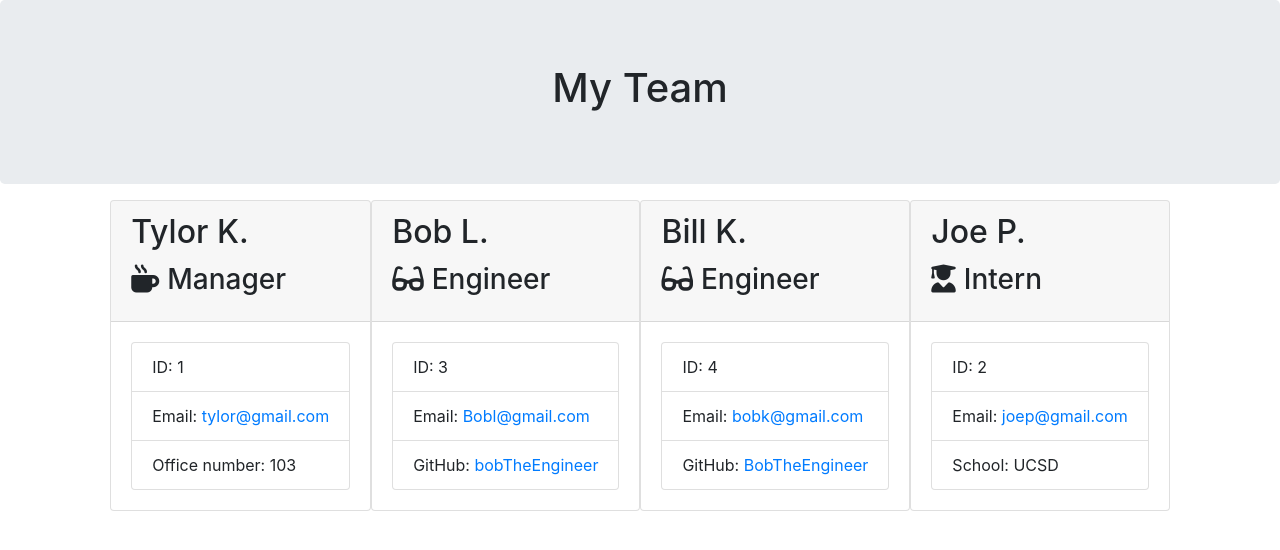
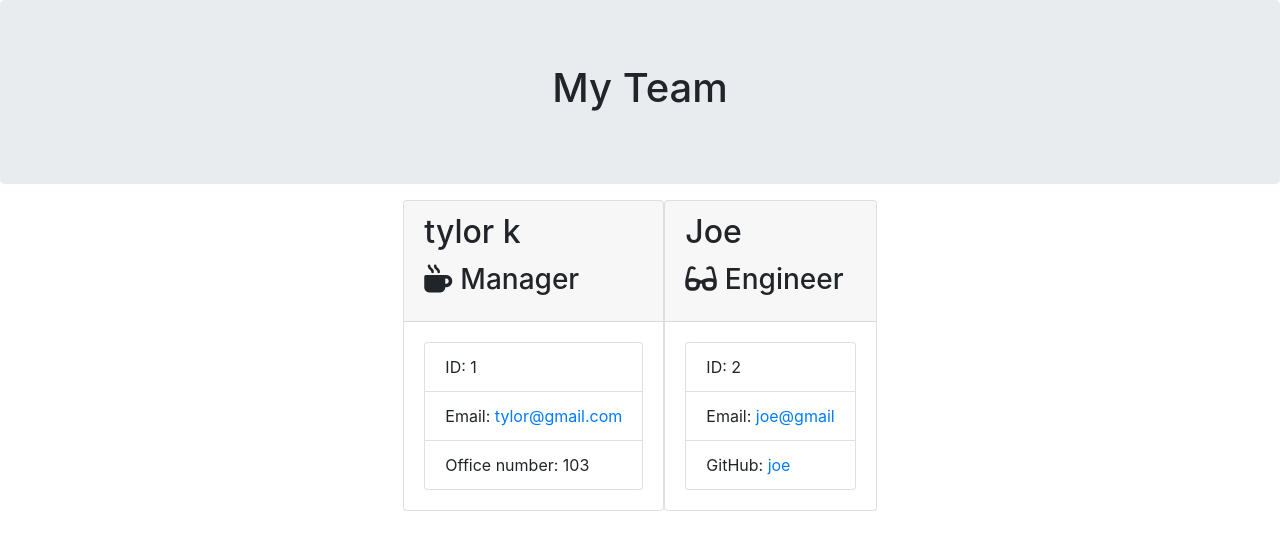
Before and after one commit to tylorkolbeck/cli-team-builder, a website: page output/team.html in a window 1280 px wide. Drawn offline with nearby package versions, Linux system fonts and the light colour scheme.

```diff
--- a/output/team.html
+++ b/output/team.html
@@ -1,17 +1,14 @@
 <!DOCTYPE html>
 <html lang="en">
+
 <head>
     <meta charset="UTF-8" />
     <meta name="viewport" content="width=device-width, initial-scale=1.0" />
     <meta http-equiv="X-UA-Compatible" content="ie=edge" />
     <title>My Team</title>
-    <link
-      rel="stylesheet"
-      href="https://stackpath.bootstrapcdn.com/bootstrap/4.3.1/css/bootstrap.min.css"
-      integrity="sha384-ggOyR0iXCbMQv3Xipma34MD+dH/1fQ784/j6cY/iJTQUOhcWr7x9JvoRxT2MZw1T"
-      crossorigin="anonymous"
-    />
-    <link rel="stylesheet" href="style.css" />
+    <link rel="stylesheet" href="https://stackpath.bootstrapcdn.com/bootstrap/4.3.1/css/bootstrap.min.css"
+        integrity="sha384-ggOyR0iXCbMQv3Xipma34MD+dH/1fQ784/j6cY/iJTQUOhcWr7x9JvoRxT2MZw1T" crossorigin="anonymous">
+    <link rel="stylesheet" href="style.css">
     <script src="https://kit.fontawesome.com/c502137733.js"></script>
 </head>
 
@@ -28,90 +25,34 @@
             <div class="team-area col-12 d-flex justify-content-center">
                 <div class="card employee-card">
     <div class="card-header">
-              <h2 class="card-title">Tylor K.</h2>
-              <h3 class="card-title">
-                <i class="fas fa-mug-hot mr-2"></i>Manager
-              </h3>
+        <h2 class="card-title">tylor k</h2>
+        <h3 class="card-title"><i class="fas fa-mug-hot mr-2"></i>Manager</h3>
     </div>
     <div class="card-body">
         <ul class="list-group">
             <li class="list-group-item">ID: 1</li>
-                <li class="list-group-item">
-                  Email: <a href="mailto:tylor@gmail.com">tylor@gmail.com</a>
-                </li>
+            <li class="list-group-item">Email: <a href="mailto:tylor@gmail.com">tylor@gmail.com</a></li>
             <li class="list-group-item">Office number: 103</li>
         </ul>
     </div>
 </div>
 <div class="card employee-card">
     <div class="card-header">
-              <h2 class="card-title">Bob L.</h2>
-              <h3 class="card-title">
-                <i class="fas fa-glasses mr-2"></i>Engineer
-              </h3>
-            </div>
-            <div class="card-body">
-              <ul class="list-group">
-                <li class="list-group-item">ID: 3</li>
-                <li class="list-group-item">
-                  Email: <a href="mailto:Bobl@gmail.com">Bobl@gmail.com</a>
-                </li>
-                <li class="list-group-item">
-                  GitHub:
-                  <a
-                    href="https://github.com/bobTheEngineer"
-                    target="_blank"
-                    rel="noopener noreferrer"
-                    >bobTheEngineer</a
-                  >
-                </li>
-              </ul>
-            </div>
-          </div>
-          <div class="card employee-card">
-            <div class="card-header">
-              <h2 class="card-title">Bill K.</h2>
-              <h3 class="card-title">
-                <i class="fas fa-glasses mr-2"></i>Engineer
-              </h3>
-            </div>
-            <div class="card-body">
-              <ul class="list-group">
-                <li class="list-group-item">ID: 4</li>
-                <li class="list-group-item">
-                  Email: <a href="mailto:bobk@gmail.com">bobk@gmail.com</a>
-                </li>
-                <li class="list-group-item">
-                  GitHub:
-                  <a
-                    href="https://github.com/BobTheEngineer"
-                    target="_blank"
-                    rel="noopener noreferrer"
-                    >BobTheEngineer</a
-                  >
-                </li>
-              </ul>
-            </div>
-          </div>
-          <div class="card employee-card">
-            <div class="card-header">
-              <h2 class="card-title">Joe P.</h2>
-              <h3 class="card-title">
-                <i class="fas fa-user-graduate mr-2"></i>Intern
-              </h3>
+        <h2 class="card-title">Joe</h2>
+        <h3 class="card-title"><i class="fas fa-glasses mr-2"></i>Engineer</h3>
     </div>
     <div class="card-body">
         <ul class="list-group">
             <li class="list-group-item">ID: 2</li>
-                <li class="list-group-item">
-                  Email: <a href="mailto:joep@gmail.com">joep@gmail.com</a>
-                </li>
-                <li class="list-group-item">School: UCSD</li>
+            <li class="list-group-item">Email: <a href="mailto:joe@gmail">joe@gmail</a></li>
+            <li class="list-group-item">GitHub: <a href="https://github.com/joe" target="_blank" rel="noopener noreferrer">joe</a></li>
         </ul>
     </div>
 </div>
+
             </div>
         </div>
     </div>
 </body>
+
 </html>
```
Also changed, not shown: README.md, 1 other file. Lines whose indentation alone changed are shown as unchanged.
